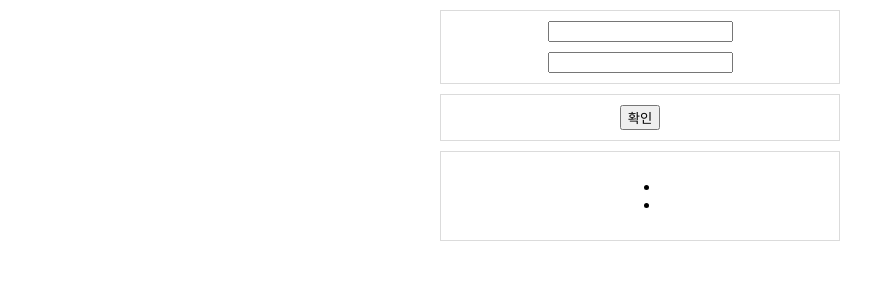
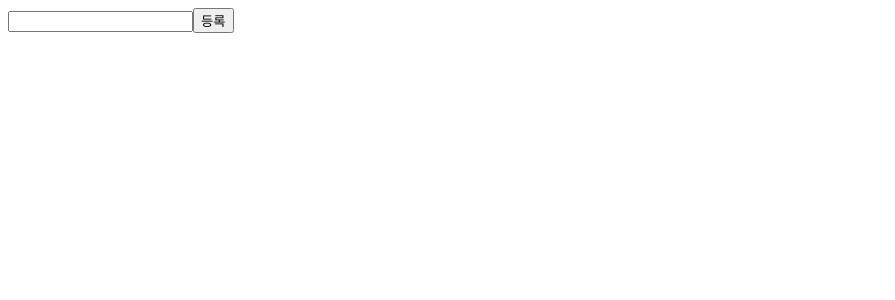
Before and after one commit to JINHYUN-BRIGHTEVERYDAY/React-Study, a React (Vite) app: page / in a window 1280 px wide. Shown: the top 300 px of the page, without its empty margins (0-895 px from the left). Built offline with nearby package versions, Linux system fonts and the light colour scheme.

Commit message:
feat : TodoList 렌더링 실습

```diff
--- a/src/ch02/App02.jsx
+++ b/src/ch02/App02.jsx
@@ -7,12 +7,24 @@
     // const [tempName, settedName] = useState("기본 이름");
     // const [changedName, originalName] = useState("초기화 이름");
 
-    const [name, setName] = useState("이름"); // input의 value 값이 변하면 동작
-    const [ name2, setName2 ] = useState("");   // 확인 버튼이 눌러지면 값이 변하게 됨
 
-    const [age, setAge] = useState("나이");
-    const [ age2, setAge2 ] = useState("");  // 확인 버튼이 눌러지면 나이의 값이 변하도록
+    // name & age (입력 상태): 사용자가 <input>에 현재 타이핑하는 값을 저장합니다.
+    // 초기값은 각각 "이름"과 "나이"로 설정되어 입력창에 표시
+    // // input의 value 값이 변하면 동작 (입력 필드 상태)
+    const [name, setName] = useState("이름");
 
+
+    //name2 & age2 (출력 상태): 확인 버튼을 눌렀을 때 <div className="display-box">에 최종적으로 보여줄 값을 저장합니다.
+    // 초기값은 "" (빈 문자열)
+    // // 확인 버튼이 눌러지면 값이 변하게 됨 (출력 필드 상태)
+    const [ name2, setName2 ] = useState("");
+
+    const [age, setAge] = useState("나이"); // 입력 필드 상태
+    const [ age2, setAge2 ] = useState(""); // 출력 필드 상태
+    // 확인 버튼이 눌러지면 나이의 값이 변하도록
+
+    // 정적인 데이터 정의하기
+    // 제목 등 컴포넌트 내에서 변경되지 않는 정적인 데이터를 저장
     const data = {
         title : "리액트 기초 시작",
         nameValue : "기본 이름",
@@ -22,41 +34,65 @@
 
     // 이벤트가 일어나면 동작하는 함수
     // target 존재
+
+    // 이름 입력 필드의 값이 변경될 때마다 실행된다
     const handleNameInputOnChange = (event) => {
-        console.log(event.target.value);
-        setName(event.target.value);
+        console.log(event.target.value); // 1. 현재 입력된 값(value)을 콘솔에 출력하기
+        setName(event.target.value); // 2. name 상태를 즉시 업데이트 (리렌더링 유발)
 
     }
 
 
+    // 나이 입력 필드의 값이 변경될 때마다 실행
     const handleAgeInputOnChange = (event) => {
-        console.log(event.target.value);
-        setAge(event.target.value);
+        console.log(event.target.value); // 1. 현재 입력된 값(value)을 콘솔에 출력하기
+        setAge(event.target.value); // 2. age 상태를 즉시 업데이트하기 (리렌더링 유발된다)
+    }
 
-    }
+    /* 사용자가 키보드를 누를 때마다 event.target.value (입력된 글자)를 사용하여
+    name 또는 age 상태를 업데이트한다
+    이로 인해 컴포넌트는 즉시 리렌더링되며, <input value={name}> 덕분에 입력창에 글자가 나타나게 된다 */
 
 
     // 확인 버튼을 눌렀을 때 이름과 나이가 바뀌도록
+    // 확인 버튼 눌렀을 때 실행
     const handleOkOnClick = () => {
         console.log("클릭!!"); // 클릭 버튼을 눌렀을 때 콘솔에 나오도록
         // setName(event.target.value);
-        setName2(name);
-        setAge2(age);
+        setName2(name); // 2. 현재 입력된 이름 (name)을 출력 상태 (name2)로 설정하기
+        setAge2(age); // 3. 현재 입력된 나이 (age)을 출력 상태 (age2)로 설정하기
 
-        // 입력한 후에 입력창에는 값을 비워두도록
+
+        // 입력한 후에 입력창에는 값을 비워두도록 (UX 개선)
         setName("");
         setAge("");
+
+        /**
+         * 흐름:
+         * 이 함수가 호출되면 총 4개의 상태가 변경된다
+         * (name2, age2, name, age).
+         *
+         * React는 이 모든 변경 사항을 한 번의 리렌더링에 모아서 처리한다.
+
+         * 결과: 화면 하단(name2, age2)에 입력했던 값이 출력되고,
+         * 입력창(name, age)은 빈 문자열로 초기화된다
+         */
     }
 
 
     // 리셋 버튼을 눌렀을 때 모두 초기화되어 값을 다 비워버리도록
     const handleResetOnClick = () => {
-        setName2("");
-        setAge2("");
-        setName("");
-        setAge("");
+        setName2(""); // 1. 출력 이름 상태를 비우기
+        setAge2(""); // 2. 출력 나이 상태를 비우기
+        setName(""); // 3. 입력 이름 상태를 비우기
+        setAge(""); // 4. 입력 나이 상태를 비우기
 
         // 리셋되면 값을 전부 다 비워버리기
+        /**
+         * handleOkOnClick과 마찬가지로 4개의 상태를 모두 ""로 변경하여
+         * 모든 입력 필드와 출력 필드를 비우도록 설정
+         * 이로 인해서 컴포넌트가 리렌더링된다
+         */
     }
 
 
@@ -70,13 +106,16 @@
 
     // 확인 버튼 누르면 이름이 아래에 출력되게끔 바꿔야 함
 
+    // JSX 렌더링 (View Presentation)
     return <div className="main-box">
             <div className="title-box">
+                {/* 정적 렌더링 출력 */}
                 <h1>제목: {data.title}</h1>
             </div>
 
             <div className="input-box">
                 {/* 이름 값 변경하기 */}
+                {/* name 상태 연결 */}
                 <input type="text" value={name} onChange={handleNameInputOnChange}/>
                 {/* 나이 값 변경하기 */}
                 <input type="text" value={age} onChange={handleAgeInputOnChange}/>
@@ -91,6 +130,8 @@
             <div className="display-box">
                 <ul>
                     {/* 키보드 입력되는 동시다발적으로 변하지 않게끔 */}
+                    {/* 데이터 출력: 받은 값을 <li> 태그 내에 출력 */}
+                    {/* 이 컴포넌트는 오직 Props에 의존하여 렌더링되므로 순수 함수의 특성 */}
                     <li>이름: {name2}</li>
                     <li>나이: {age2}</li>
                 </ul>
--- a/src/ch02/App02_2.jsx
+++ b/src/ch02/App02_2.jsx
@@ -2,10 +2,10 @@
 
 
 // App02_2 컴포넌트 (부모 컴포넌트)
-/**
- * 전체 어플리케이션의 컨테이너 역할
- *
+/*
+전체 어플리케이션의 컨테이너 역할
  */
+
 function App02_2() {
     // 현재 이름 값과 업데이트 함수
     const [name, setName] = useState("");
@@ -34,10 +34,14 @@
 //구조분해 원칙 잘 지켜주기
 // InputBox의 역할은 부모로부터 받은 Props (상태값과 세터 함수)를 사용하여 사용자 입력을 처리하기
 
+
 /*
 제어 컴포넌트: <input> 태그의 value에 name과 age를 연결하고, onChange 이벤트를 통해 setName과 setAge를 호출하여 부모의 상태를 업데이트한다.
 React에서는 이렇게 상태가 <input>의 값을 제어하는 것을 제어 컴포넌트 (Controlled Component)
 */
+
+
+
 
 // Props 수신 : name, setName, age, setAGe 구조분해 할당으로 받기
 function InputBox({name, setName, age, setAge}) {
@@ -50,11 +54,12 @@
 
 
     /*
-    const로 함수 정의: handleNameInputOnChange 함수를 const로 정의하는 것은 JavaScript의 일반적인 방식입니다. 함수를 변수에 할당하는 것이며, React 컴포넌트 내에서 이벤트 핸들러를 정의할 때 주로 사용됩니다
+    const로 함수 정의: handleNameInputOnChange 함수를 const로 정의하는 것은 JavaScript의 일반적인 방식이다.
+    함수를 변수에 할당하는 것이며, React 컴포넌트 내에서 이벤트 핸들러를 정의할 때 주로 사용된다
     */
     const handleAgeInputOnChange = (e) => {
         console.log(e.target.value);
-        setAge(e.target.value);
+        setAge(e.target.value); // 그러면 상태함수에 의해서 상태 변경이 이루어진다
     }
 
     return <div className="input-box">
@@ -63,6 +68,7 @@
         <input type="text"  value={name} onChange={handleNameInputOnChange} />
         <input type="text"  value={age} onChange={handleAgeInputOnChange} />
     </div>
+
 }
 
 
@@ -72,23 +78,25 @@
 // Props도 구조분해로 받음
 function ButtonBox({setDisplayName, setDisplayAge, name, age}) {
 
-
     /*
     이벤트 로직:
     handleOnClick 함수가 버튼 클릭 시 실행된다
 
-    이 함수는 현재 입력 필드에서 받은 값 (name, age)을 최종 출력 상태 (displayName, displayAge)로 복사하도록 부모의 세터 함수를 호출한다
+    이 함수는 현재 입력 필드에서 받은 값 (name, age)을
+    최종 출력 상태 (displayName, displayAge)로 복사하도록 부모의 세터 함수를 호출한다
     */
     const handleOnClick = () => {
         setDisplayName(name);
         setDisplayAge(age);
     }
 
-    /* ButtonBox는 데이터를 직접 소유하지 않지만, 부모의 **데이터를 변경할 수 있는 권한(세터 함수)**을 Props로 전달받아 실행함으로써 부모 컴포넌트의 리렌더링을 유발 */
+    /* ButtonBox는 데이터를 직접 소유하지 않지만,
+    부모의 데이터를 변경할 수 있는 권한(세터 함수)을 Props로 전달받아 실행함으로써 부모 컴포넌트의 리렌더링을 유발 */
     return <div className="button-box">
         <button onClick={handleOnClick}>확인</button>
     </div>
 }
+
 
 /**
  * 렌더링
@@ -99,6 +107,7 @@
 // DisplayBox 컴포넌트 (데이터 출력)
 // DisplayBox는 가장 단순한 역할, 즉 부모로부터 받은 데이터를 화면에 표시하는 역할만 수행합니다.
 // Props 수신: displayName과 displayAge를 받음
+// 화면 출력하기
 function DisplayBox({displayName, displayAge}) {
     return <div className="display-box">
         <ul>
@@ -108,4 +117,113 @@
             <li>{displayAge}</li>
         </ul>
     </div>
+
 }
+
+
+/*
+
+이 로직은 React의 핵심인
+단방향 데이터 흐름(Unidirectional Data Flow) 원칙을 정확히 따르는 것.
+
+전체 로직 흐름 (4단계)
+
+1. 초기 렌더링 (Initialization)
+
+상태 초기화:
+
+App02_2 컴포넌트가 처음 렌더링 (화면에 처음 보여주는 단계)될 때,
+네 개의 useState 훅이 호출되어 모든 상태 (name, age, displayName, displayAge)가 초기값("")으로 설정된다.
+
+
+
+Props 전달:
+
+App02_2는 이 초기 상태 값들과
+상태를 업데이트하는 함수들(setName, setAge, setDisplayName, setDisplayAge)을
+자식 컴포넌트들에게 Props로 전달한다.
+
+
+
+화면 출력:
+
+InputBox의 입력 필드는 초기값인 ""(빈 문자열)을 표시하고,
+DisplayBox 또한 displayName과 displayAge의 초기값인 ""를 표시한다.
+
+
+
+
+
+2. 데이터 입력 (Input Handling)
+
+
+사용자가 <InputBox>의 입력 필드에 이름을 입력하는 경우를 가정합니다.
+
+
+이벤트 발생:
+사용자가 입력 필드에 글자를 타이핑하면, 해당 <input> 태그에 연결된 onChange 이벤트가 발생합니다.
+
+
+핸들러 실행:
+<InputBox> 내부의 handleNameInputOnChange 함수가 실행됩니다.
+
+
+상태 업데이트 요청:
+이 함수는 Props로 받은 setName(e.target.value)를 호출하여
+App02_2 컴포넌트에 상태 업데이트를 요청합니다.
+
+
+리렌더링:
+App02_2의 name 상태가 새로운 값으로 변경되고,
+이로 인해 App02_2 컴포넌트와 그 자식 컴포넌트들(InputBox, ButtonBox, DisplayBox)이 리렌더링됩니다.
+
+
+값 반영:
+리렌더링된 InputBox는 새로운 name Props를 받아 <input value={name}>에 즉시 반영되어, 사용자가 타이핑한 글자가 화면에 나타납니다. (이 시점에서 ButtonBox와 DisplayBox는 아직 변경된 값이 반영되지 않음)
+
+
+
+
+
+
+3. 확인 버튼 클릭 (Action Execution)
+
+사용자가 <ButtonBox>의 확인 버튼을 클릭하는 경우입니다.
+이벤트 발생: 버튼 클릭 시 onClick 이벤트가 발생합니다.
+핸들러 실행: <ButtonBox> 내부의 handleOnClick 함수가 실행됩니다.
+상태 업데이트 요청: 이 함수는 현재 입력 값을 Props로 받은 출력 상태 업데이트 함수에 전달합니다.
+
+setDisplayName(name);
+setDisplayAge(age);
+
+여기서 name과 age는 현재 입력 필드에 있는 최신 값입니다.
+
+
+
+
+리렌더링:
+
+App02_2의 displayName과 displayAge 상태가 변경되고,
+이로 인해 전체 컴포넌트 트리가 다시 리렌더링됩니다.
+
+
+
+
+
+
+4. 화면 출력 (Display Update)
+
+
+최신 Props 전달:
+리렌더링 시, App02_2는 새롭게 업데이트된 displayName과 displayAge Props를
+DisplayBox에 전달합니다.
+
+화면 반영:
+DisplayBox는 이 새로운 Props를 받아
+화면의 <li> 태그에 최종 확정된 이름과 나이를 출력합니다.
+
+요약하자면, 데이터(name, age)는 InputBox에서 입력되지만,
+실제 화면 출력(displayName, displayAge)은 ButtonBox가 명령하고,
+모든 상태는 부모 컴포넌트(App02_2)가 소유하고 관리하는 구조입니다.
+
+ */
--- /dev/null
+++ b/src/ch02/App02_3.jsx
@@ -0,0 +1,62 @@
+import { useState } from "react";
+
+function App02_3() {
+    // 전체 todo 객체들을 저장할 배열을 저장할 상태 만들기
+    const [ todos, setTodos ] = useState([]);
+
+    return <>
+        <TodoInput todos={todos} setTodos={setTodos} />
+        <TodoList todos={todos} />
+    </>
+}
+
+function TodoInput( { todos, setTodos } ) {
+    // input 내용 저장할 상태 만들기
+    const [value, setValue] = useState("");
+    // const [todo, setTodo] = useState();
+
+    // input 내용 value 상태에 저장하기
+    const handleOnChange = (e) => {
+        setValue(e.target.value);
+    }
+
+    // 등록버튼을 누르면 이 함수가 동작한다
+    const handleOnClick = () => {
+        // todo 배열에 추가할 todo 객체 생성하기
+        const todo = {
+            content: value,
+            writeDate: new Date().toLocaleTimeString(),
+        }
+
+        // 스프레드를 사용하기
+        setTodos([...todos, todo]); // todo 배열에 추가하기
+        // 새로운 배열을 만들어서 기존의 todo에 들어있던 요소들 스프레드로 다 복사하고
+        // 마지막에 새롭게 만든 todo객체를 추가하기
+
+        setValue(""); // input 내용 초기화하기
+    }
+
+    return <div>
+        <input type="text" value={value} onChange={handleOnChange} />
+        <button onClick={handleOnClick}>등록</button>
+    </div>
+}
+
+
+function TodoList({todos}) {
+    // todos를 받아서 map을 돌려 li 요소 바꾼다음 화면에 출력하기
+    // 객체 -> <li> 변환하기
+    return <ul>
+        {
+            // todos 배열을 map으로 순회
+            todos.map((todo, index) =>
+                // <li> 요소에 index를 key로 추가합니다.
+                <li key={index}>
+                    내용: {todo.content} 작성일: {todo.writeDate}
+                </li>
+            )
+        }
+    </ul>
+}
+
+export default App02_3;
--- a/src/main.jsx
+++ b/src/main.jsx
@@ -2,18 +2,20 @@
 import App01 from './ch01/App01';
 import App02 from './ch02/App02';
 import App02_2 from './ch02/App02_2';
+import App02_3 from './ch02/App02_3';
 import Counter from './ch02/Counter';
 
 // 컴포넌트
 // const name = "김준일" "김준이";
 
 // const currentApp = "ch01_1";
-const currentApp = "ch02_2";
+const currentApp = "ch02_3";
 
 const appObj = {
     ch01 : <App01 />,
     ch02 : <App02 />,
     ch02_2 : <App02_2/>,
+    ch02_3 : <App02_3/>,
     counter: <Counter />,
 
     // "ch02" : <App02 />,
@@ -44,7 +46,7 @@
 
 
 // 렌더링을 어떤 거 해야 할지
-createRoot(document.getElementById('root')).render(appObj.ch02_2);
+createRoot(document.getElementById('root')).render(appObj.ch02_3);
 
 
 
```
